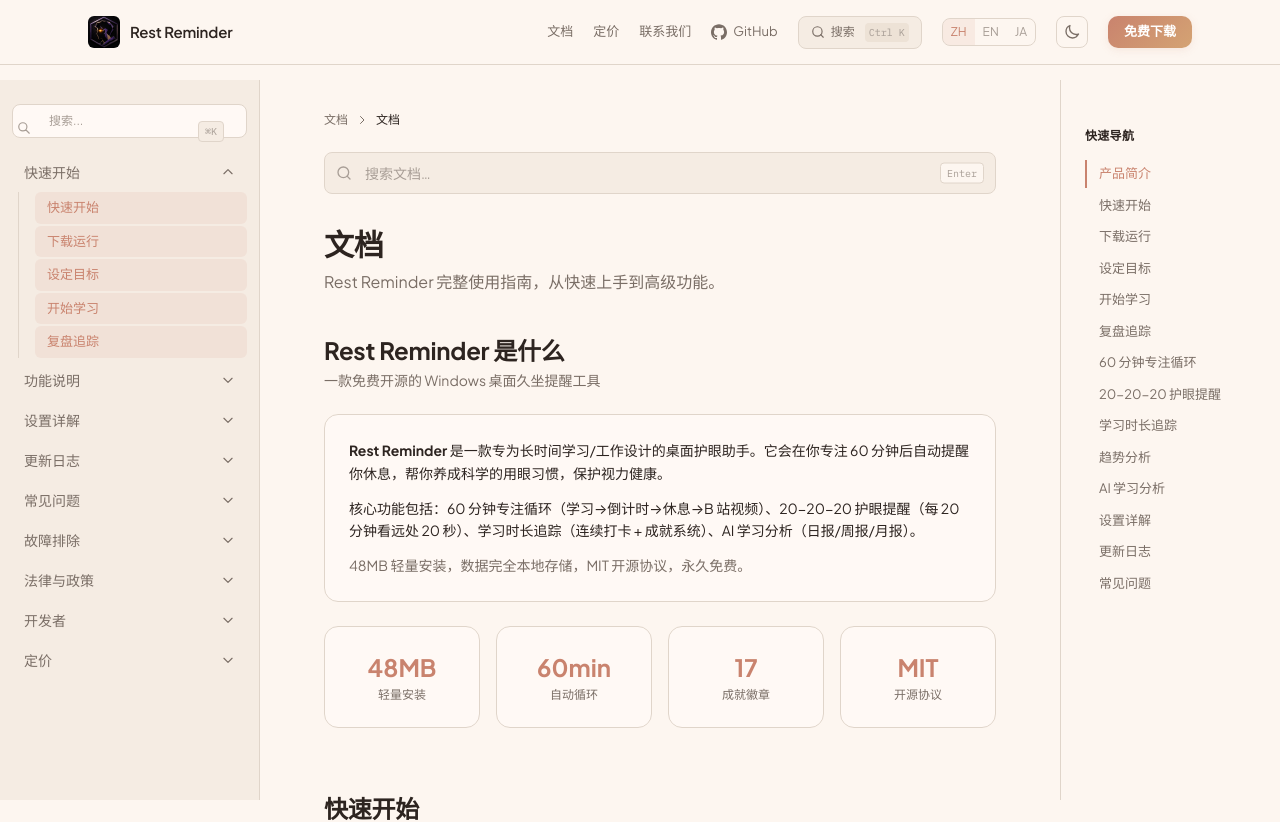
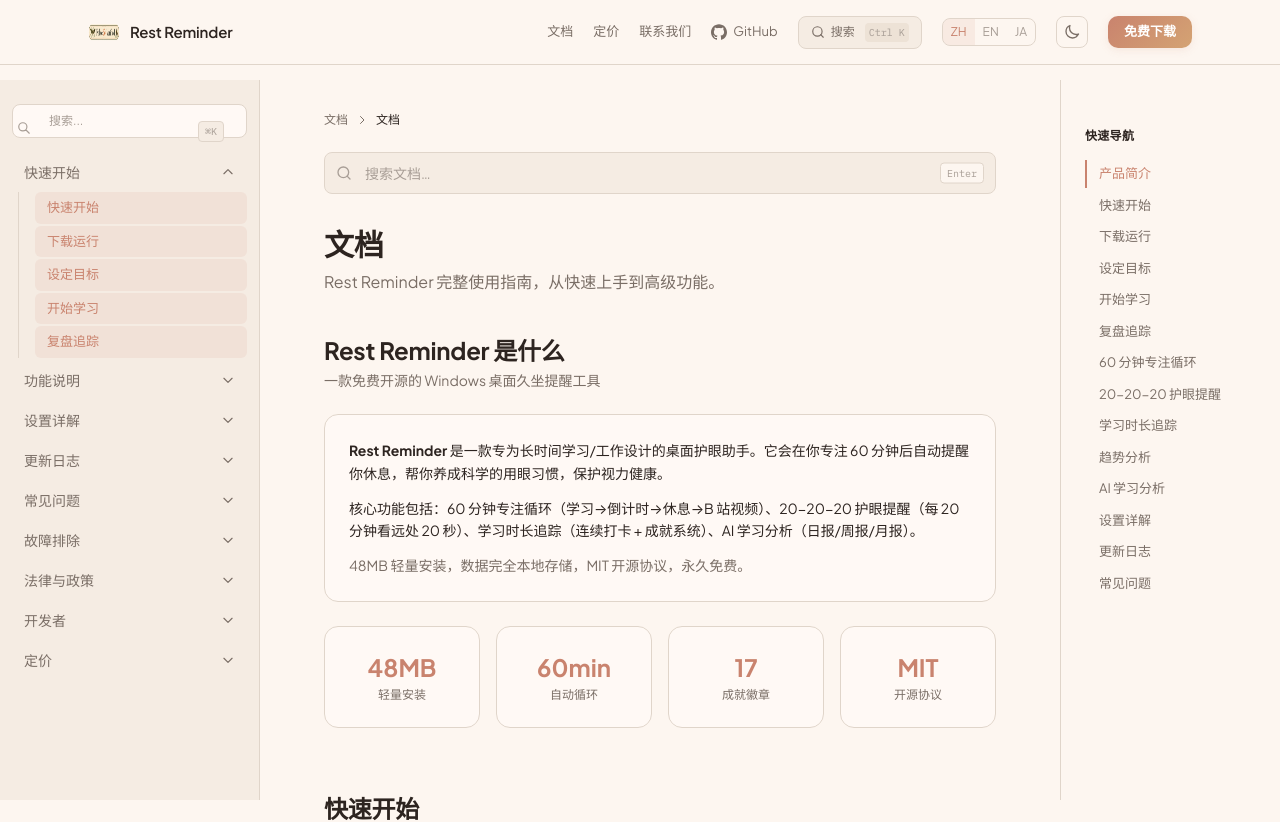
Before and after one commit to kuangketongxue/library-remind, a Next.js app in the folder rest-reminder-site/: page /docs in a window 1280 px wide. Shown: the top 822 px of the page. Built offline with nearby package versions, Linux system fonts and the light colour scheme.

Commit message:
feat: 导航栏产品 icon + Hero 区 REST REMINDER 横幅 logo

```diff
--- a/rest-reminder-site/src/components/Hero.tsx
+++ b/rest-reminder-site/src/components/Hero.tsx
@@ -63,13 +63,8 @@
       <div className="absolute top-0 left-1/2 -translate-x-1/2 w-[800px] h-[500px] rounded-full bg-[radial-gradient(circle,rgba(245,158,11,0.05)_0%,transparent_60%)] pointer-events-none" />
 
       <div className="relative z-10 max-w-3xl mx-auto">
-        {/* Product Logo + Banner */}
-        <div className="flex flex-col items-center mb-6 animate-[fadeInUp_0.5s_ease-out]">
-          <img
-            src="/app-icon.png"
-            alt="Rest Reminder"
-            className="w-20 h-20 md:w-24 md:h-24 rounded-2xl shadow-xl mb-4"
-          />
+        {/* REST REMINDER Banner */}
+        <div className="flex justify-center mb-6 animate-[fadeInUp_0.5s_ease-out]">
           <img
             src="/hero-rest-banner.jpg"
             alt="Rest Reminder"
--- a/rest-reminder-site/src/components/Navbar.tsx
+++ b/rest-reminder-site/src/components/Navbar.tsx
@@ -12,7 +12,7 @@
     <nav className="fixed top-0 left-0 right-0 z-50 bg-[color-mix(in_srgb,var(--bg)_85%,transparent)] backdrop-blur-xl border-b border-[var(--border)]">
       <div className="max-w-6xl mx-auto flex items-center justify-between h-16 px-6">
         <Link href="/" className="flex items-center gap-2.5">
-          <img src="/favicon.png" alt="Rest Reminder" className="w-8 h-8 rounded-md" />
+          <img src="/app-icon.png" alt="Rest Reminder" className="w-8 h-8 rounded-md" />
           <span className="font-semibold text-[15px] font-display tracking-tight text-[var(--fg)]">Rest Reminder</span>
         </Link>
 
```
